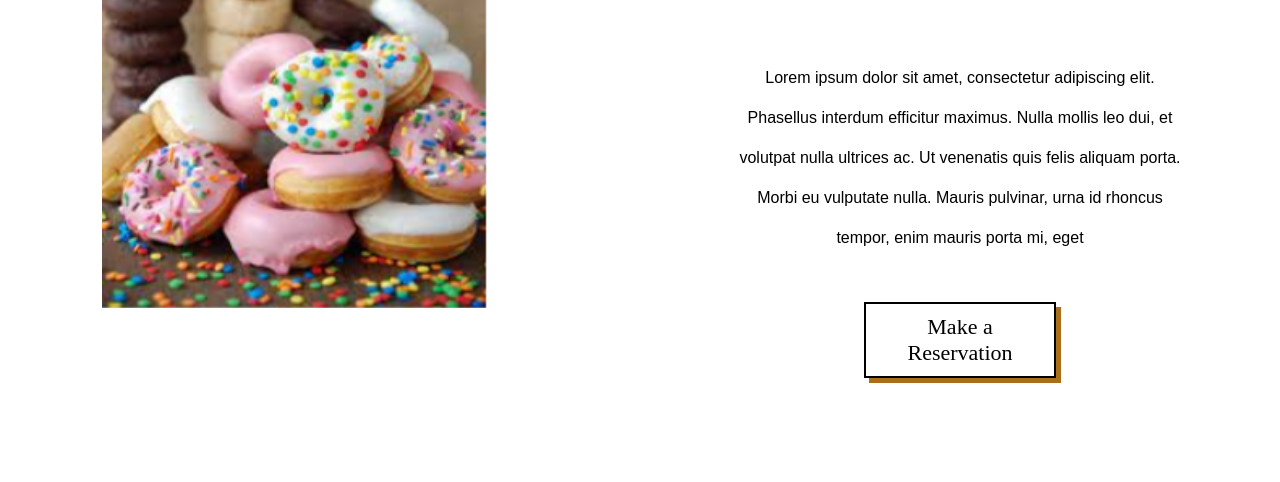
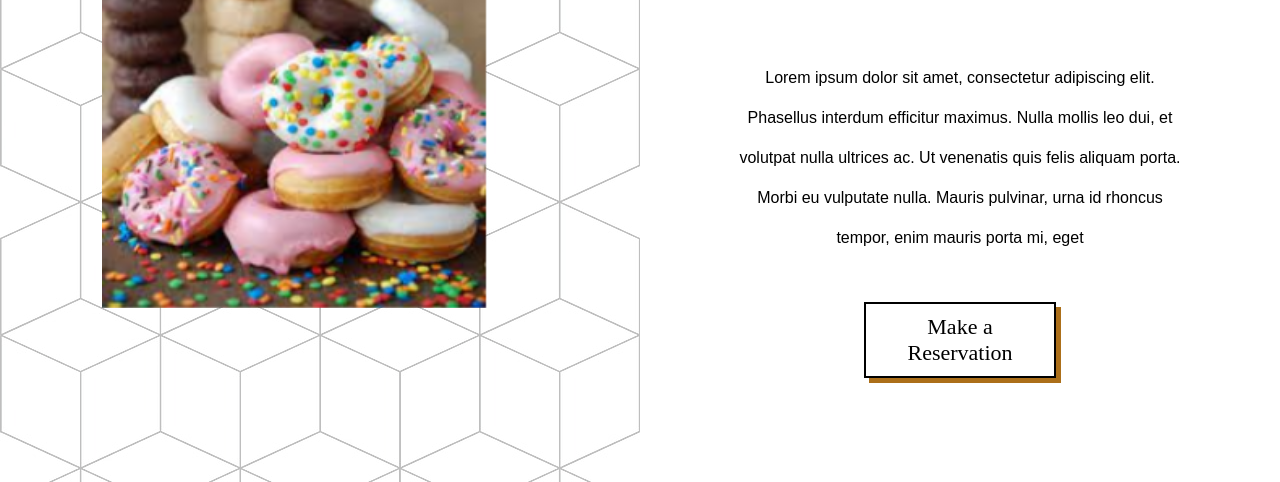
Before and after one commit to darko-bazalac/restaurant-website, a plain HTML site: page index.html in a window 1280 px wide. Shown: the part 318-800 px from the top of the page. Drawn offline with Linux system fonts and the light colour scheme; files whose address does not match are found by name.

Commit message:
Typo fix

```diff
--- a/style.css
+++ b/style.css
@@ -1,5 +1,5 @@
 :root {
-  --home-background-img: url("../dist/images/simple-hexagonal-pattern.jpg");
+  --home-background-img: url("./images/simple-hexagonal-pattern.jpg");
 }
 
 * {
```
